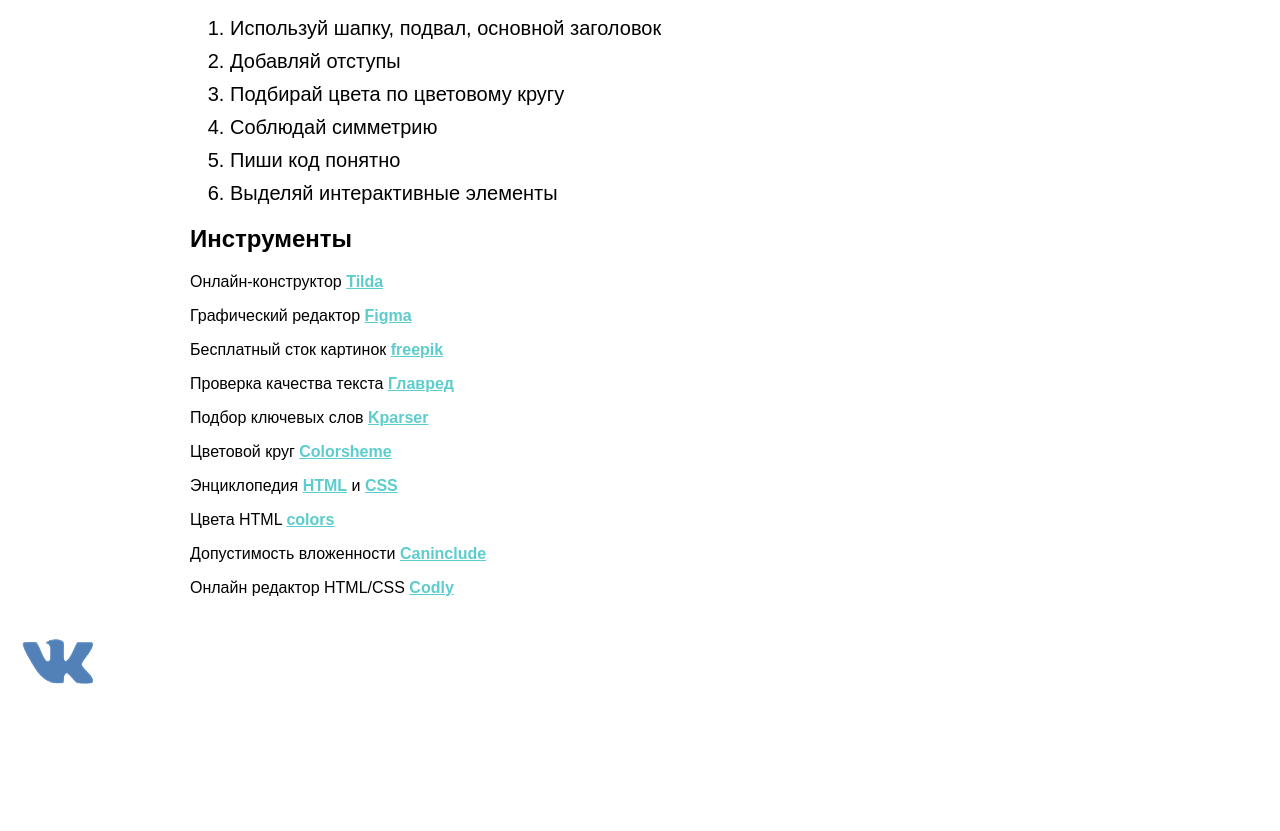
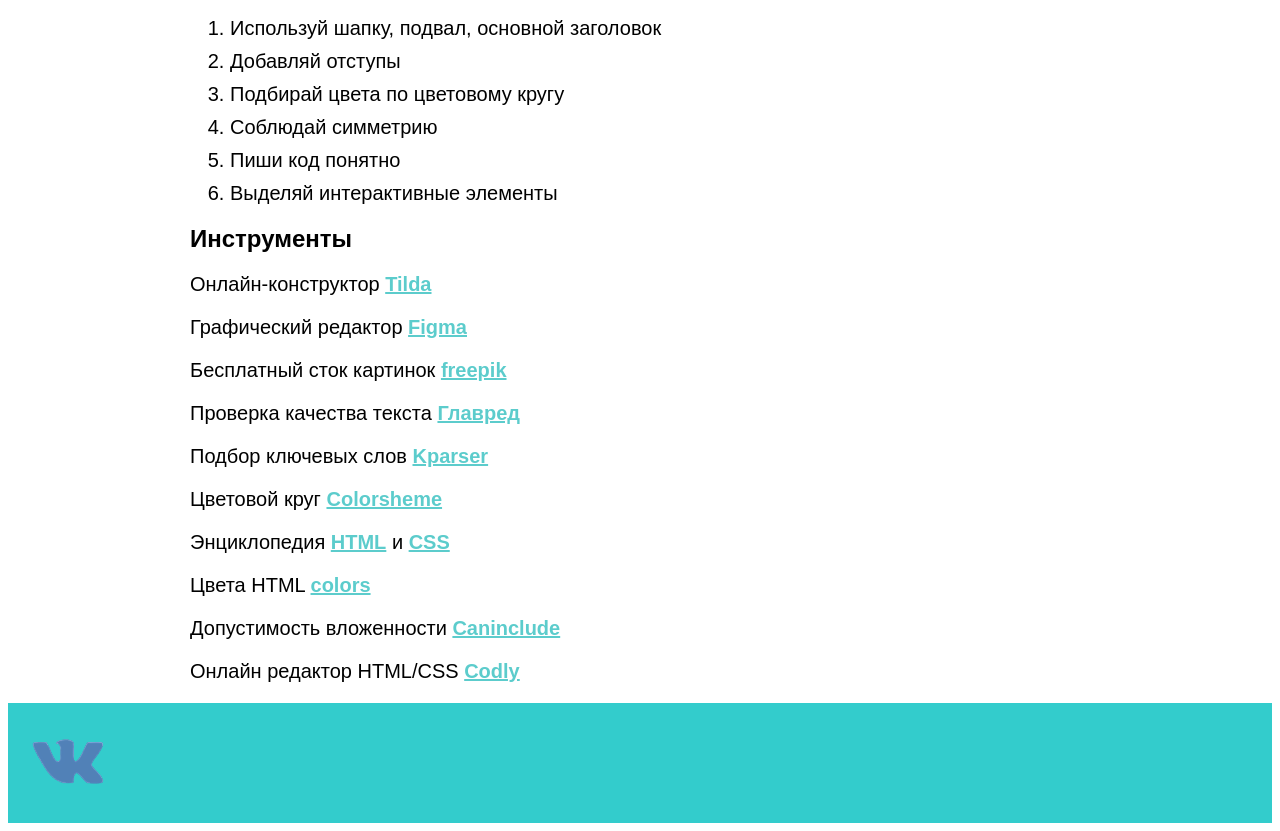
Before and after one commit to lanasolovarova/solovarova, a plain HTML site: page info.html in a window 1280 px wide. Shown: the part 161-992 px from the top of the page. Before the commit the page ends 882 px from the top, so only its background shows below. Drawn offline with Linux system fonts and the light colour scheme.

Commit message:
Update style.css

```diff
--- a/style.css
+++ b/style.css
@@ -36,7 +36,7 @@ li{
     margin-right: 20px;
 }
 
-header{
+header, footer{
     padding: 10px;
     background-color: 	#33CCCC;
 }
@@ -93,10 +93,6 @@ nav{
     font-size: 20px;
 }
 
-.footer{
-    background-color: #A64B00;
-}
-
-.p{
+.text-p{
     font-size: 20px;
 }
```
